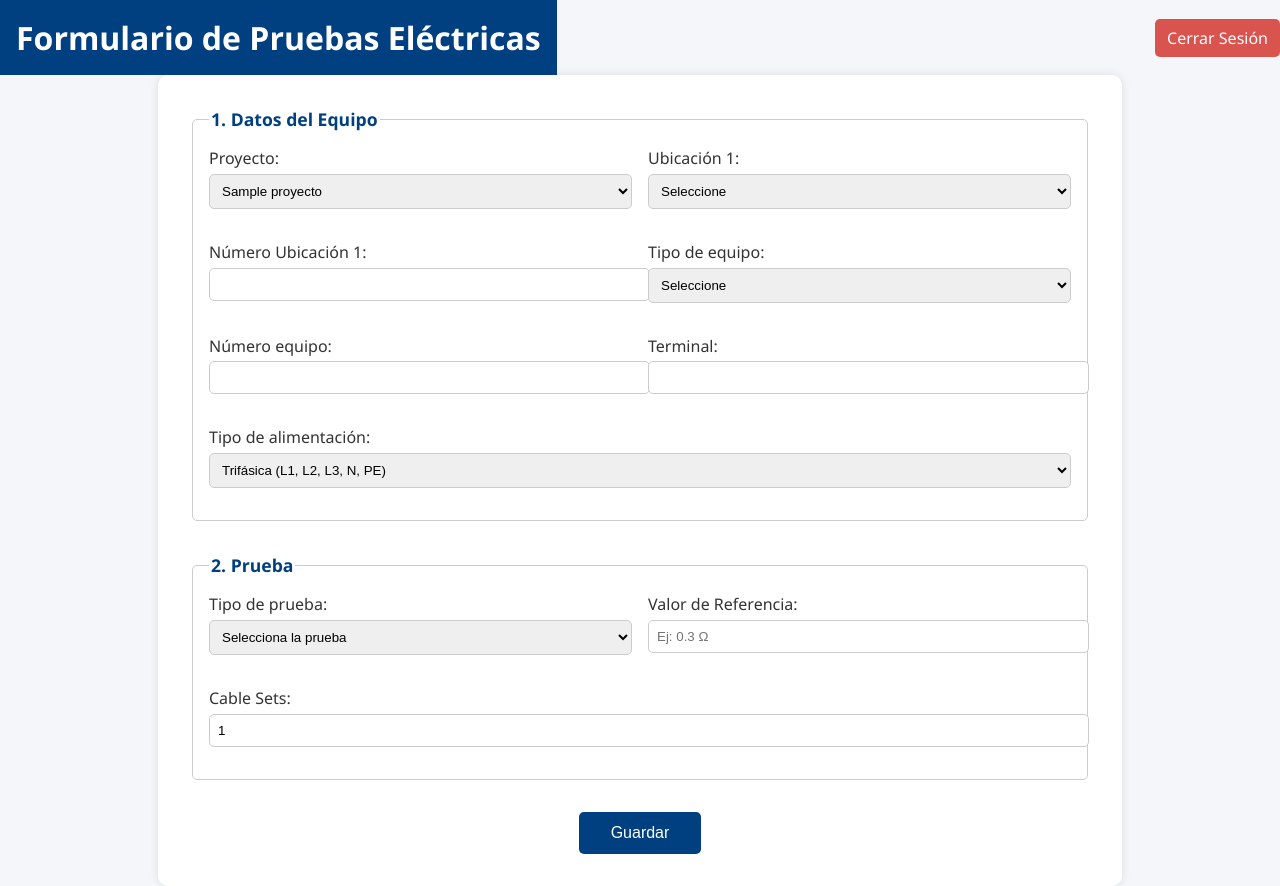
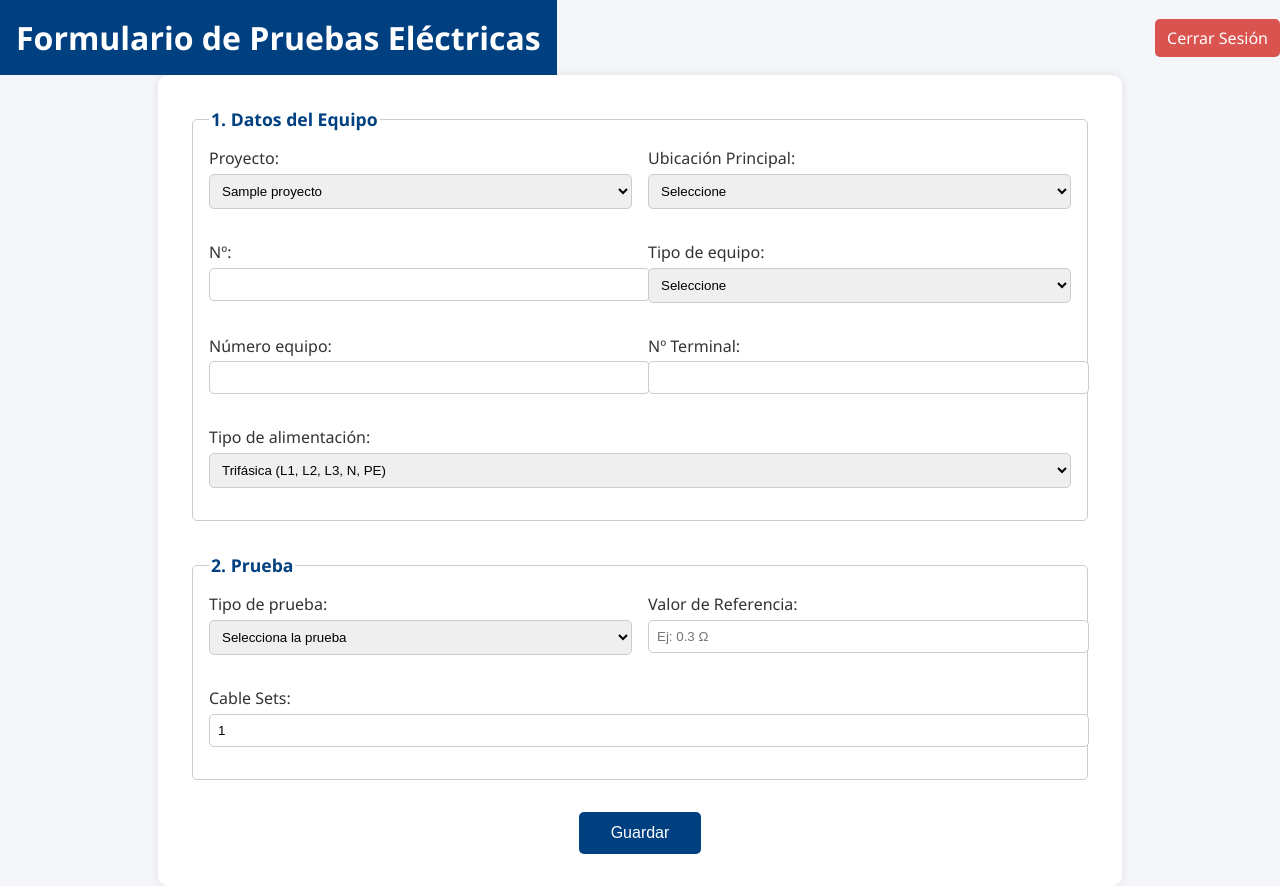
Before and after one commit to jrosselotl/comis, a FastAPI app: page / in a window 1280 px wide. Run offline with FastAPI, Linux system fonts and the light colour scheme; the visitor is signed in with stand-in values (Sample User, id 1); tables that the repository leaves empty hold one stand-in row (values such as "Sample post").

Commit message:
Update index.html

```diff
--- a/app/templates/index.html
+++ b/app/templates/index.html
@@ -26,7 +26,7 @@
         </select>
       </label>
 
-      <label>Ubicación 1:
+      <label>Ubicación Principal:
         <select id="ubicacion_1" name="ubicacion_1" required>
           <option value="">Seleccione</option>
           <option value="COLO">COLO</option>
@@ -35,15 +35,15 @@
         </select>
       </label>
 
-      <label>Número Ubicación 1:
+      <label>Nº:
         <input type="number" id="numero_ubicacion_1" name="numero_ubicacion_1" required />
       </label>
 
-      <label id="label-ubicacion_2" style="display:none;">Ubicación 2 (CE):
+      <label id="label-ubicacion_2" style="display:none;">Celda:
         <input type="text" id="ubicacion_2" name="ubicacion_2" />
       </label>
 
-      <label id="label-numero_ubicacion_2" style="display:none;">Número CE:
+      <label id="label-numero_ubicacion_2" style="display:none;">Nº:
         <input type="number" id="numero_ubicacion_2" name="numero_ubicacion_2" />
       </label>
 
@@ -72,11 +72,11 @@
         </select>
       </label>
 
-      <label id="label-numero_sub_equipo" style="display:none;">Número Sub-equipo:
+      <label id="label-numero_sub_equipo" style="display:none;">Nº:
         <input type="number" id="numero_sub_equipo" name="numero_sub_equipo" />
       </label>
 
-      <label>Terminal:
+      <label>Nº Terminal:
         <input type="text" id="terminal" name="terminal" />
       </label>
 
```
